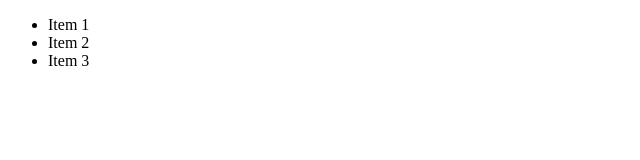
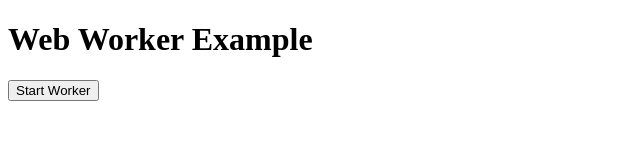
Before and after one commit to Hruchman-Ruslan/javascript-patterns, a website: page index.html in a window 1280 px wide. Shown: the whole page, without its empty margins (0-640 px from the left). Drawn offline with Linux system fonts and the light colour scheme.

Commit message:
feat: web worker

```diff
--- a/app.js
+++ b/app.js
@@ -1,8 +1 @@
-const list = document.getElementById('myList')
-const items = ['Item 1', 'Item 2', 'Item 3']
-
-items.forEach(item => {
-	const li = document.createElement('li')
-	li.textContent = item
-	list.appendChild(li)
-})
+//
--- a/index.html
+++ b/index.html
@@ -6,9 +6,28 @@
 		<title>javascript-templates</title>
 	</head>
 	<body>
-		<ul id="myList"></ul>
-		<script type="module" src="app.js"></script>
-		<script type="module" src="parentModule.js"></script>
-		<div class="test"></div>
+		<h1>Web Worker Example</h1>
+		<button onclick="startWorker()">Start Worker</button>
+		<p id="result"></p>
+
+		<script>
+			function startWorker() {
+				if (typeof Worker !== 'undefined') {
+					// Create Worker
+					const worker = new Worker('worker.js')
+
+					// Send a message to web worker
+					worker.postMessage('Hello')
+
+					// Process a message from a web worker
+					worker.onmessage = function (event) {
+						document.getElementById('result').innerHTML = event.data
+					}
+				} else {
+					document.getElementById('result').innerHTML =
+						'Web Workers not supported!'
+				}
+			}
+		</script>
 	</body>
 </html>
```
Also changed, not shown: parentModule.js (deleted, +0 -31 lines), worker.js (added, +11 -0 lines).
